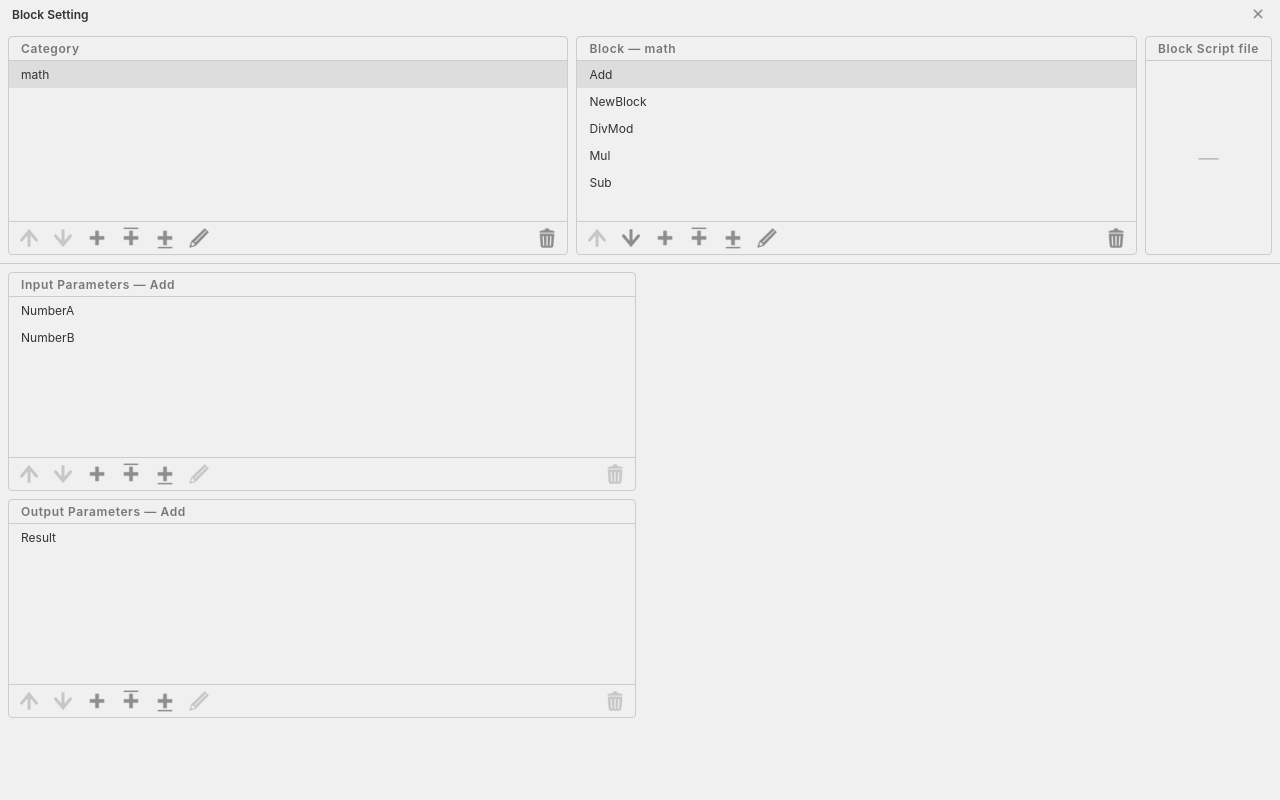
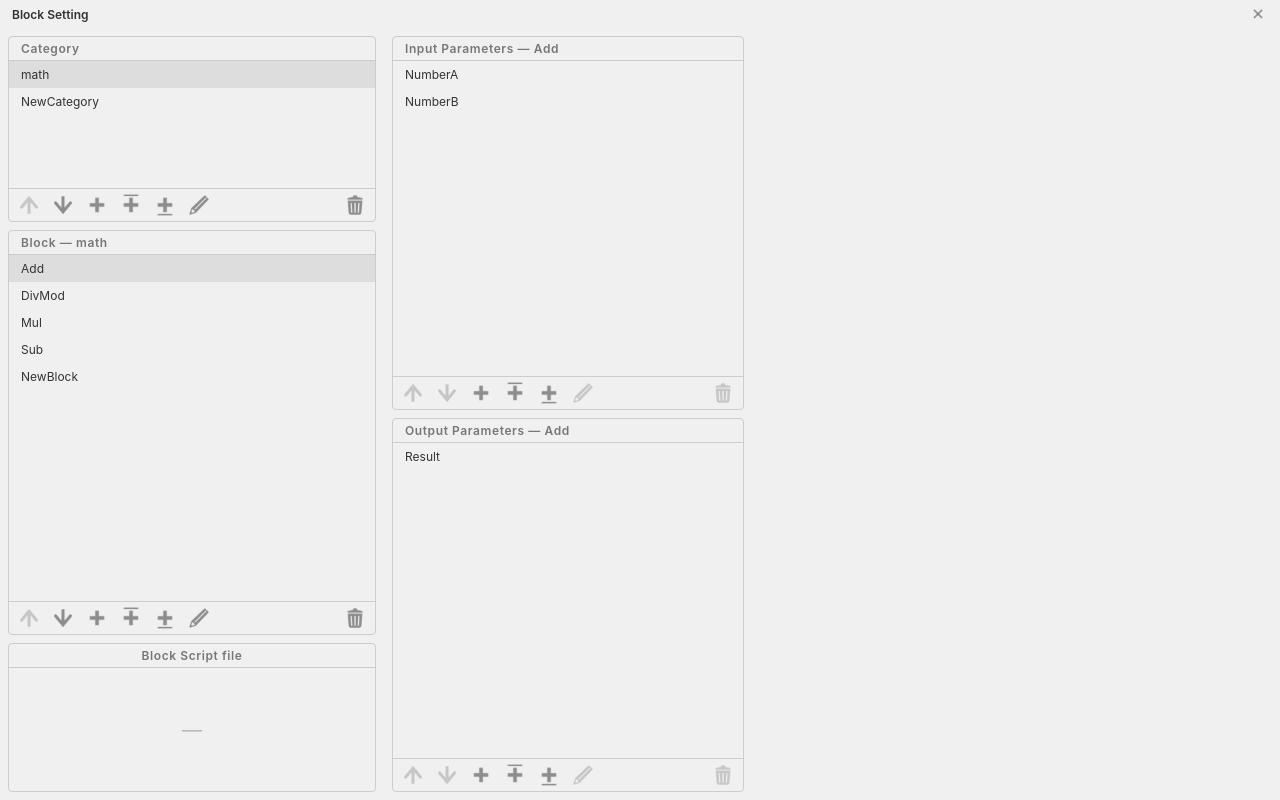
Before and after one commit to acchi17/ScriptFlow, a Vue app: page / in a window 1280 px wide. Both pictures are taken after a click on the button 24 px from the left and 68 px from the top of the page. Built offline with nearby package versions, Linux system fonts and the light colour scheme.

Commit message:
feat: reorganize block settings layout and improve styling for better usability

```diff
--- a/public/settings/BlockDefinitions.json
+++ b/public/settings/BlockDefinitions.json
@@ -40,11 +40,6 @@
               "prmType": "output"
             }
           ]
-        },
-        {
-          "name": "NewBlock",
-          "command": "NewBlock",
-          "parameters": []
         },
         {
           "name": "DivMod",
@@ -167,8 +162,17 @@
               "prmType": "output"
             }
           ]
+        },
+        {
+          "name": "NewBlock",
+          "command": "NewBlock",
+          "parameters": []
         }
       ]
+    },
+    {
+      "name": "NewCategory",
+      "blocks": []
     }
   ]
 }
--- a/src/components/BlockNameSetting.vue
+++ b/src/components/BlockNameSetting.vue
@@ -1,6 +1,6 @@
 <template>
   <div class="block-name-setting">
-    <SettingListItem
+    <SettingListItem :style="{ flex: 2.5 }"
       title="Category"
       :items="categoryNames"
       :selected-item="activeCategory"
@@ -11,7 +11,7 @@
       @rename="onRenameCategory"
       @delete="onDeleteCategory"
     />
-    <SettingListItem
+    <SettingListItem :style="{ flex: 5.5 }"
       :title="`Block — ${activeCategory}`"
       :items="activeBlockList"
       :selected-item="selectedBlock"
@@ -22,7 +22,7 @@
       @rename="onRenameBlock"
       @delete="onDeleteBlock"
     />
-    <BlockScriptSetting :block-name="selectedBlock" />
+    <BlockScriptSetting :style="{ flex: 2 }" :block-name="selectedBlock" />
   </div>
 </template>
 
@@ -183,6 +183,7 @@ export default {
 <style scoped>
 .block-name-setting {
   display: flex;
+  flex-direction: column;
   gap: 8px;
   padding: 8px;
 }
--- a/src/components/BlockParamsSetting.vue
+++ b/src/components/BlockParamsSetting.vue
@@ -1,7 +1,7 @@
 <template>
   <div class="block-params-setting">
-    <div class="param-names">
-      <SettingListItem
+    <div class="param-names" :style="{ flex: '0 0 40%' }">
+      <SettingListItem :style="{ flex: 5 }"
         :title="`Input Parameters — ${blockName}`"
         :items="inputParamNames"
         :selected-item="selectedInputParam"
@@ -12,7 +12,7 @@
         @rename="(old, nw) => onRename('input', old, nw)"
         @delete="onDelete('input', $event)"
       />
-      <SettingListItem
+      <SettingListItem :style="{ flex: 5 }"
         :title="`Output Parameters — ${blockName}`"
         :items="outputParamNames"
         :selected-item="selectedOutputParam"
@@ -24,7 +24,7 @@
         @delete="onDelete('output', $event)"
       />
     </div>
-    <div class="param-editor">
+    <div class="param-editor" :style="{ flex: '0 0 60%' }">
       <SettingParamItem
         v-if="selectedParam"
         :param="selectedParam"
@@ -163,19 +163,11 @@ export default {
   display: flex;
   gap: 8px;
   padding: 8px;
-  border-top: var(--base-outline-border, 1px solid #ccc);
 }
 
 .param-names {
   display: flex;
   flex-direction: column;
   gap: 8px;
-  flex: 1;
-  min-width: 0;
-}
-
-.param-editor {
-  flex: 1;
-  min-width: 0;
 }
 </style>
--- a/src/components/BlockSettingView.vue
+++ b/src/components/BlockSettingView.vue
@@ -5,11 +5,11 @@
       <button class="close-btn" @click="$emit('close')"></button>
     </div>
     <div class="body">
-      <BlockNameSetting
+      <BlockNameSetting :style="{ flex: '0 0 30%' }"
         @update:selected-block="selectedBlock = $event"
         @change="onNamesChange"
       />
-      <BlockParamsSetting
+      <BlockParamsSetting :style="{ flex: '0 0 70%' }"
         v-if="selectedBlock"
         :block-name="selectedBlock"
         @change="onParamsChange"
@@ -98,6 +98,7 @@ export default {
 
 .body {
   flex: 1;
+  display: flex;
   overflow-y: auto;
 }
 </style>
--- a/src/components/SettingListItem.vue
+++ b/src/components/SettingListItem.vue
@@ -97,10 +97,10 @@ export default {
 
 <style scoped>
 .panel {
+  min-height: 0;
+  min-width: 0;
   display: flex;
   flex-direction: column;
-  flex: 1;
-  min-width: 0;
   border: var(--base-outline-border);
   border-radius: 4px;
 }
@@ -111,15 +111,16 @@ export default {
   font-weight: 600;
   letter-spacing: 0.05em;
   color: #777;
-  /* background-color: var(--left-side-bg-color, #f5f5f5); */
-  border-bottom: var(--base-outline-border, 1px solid #ccc);
+  border-bottom: var(--base-outline-border);
   user-select: none;
 }
 
 .panel-body {
-  height: 160px;
+  min-height: 0;
+  min-width: 0;
+  flex-grow: 1;
+  padding-bottom: 4px;
   overflow-y: auto;
-  padding-bottom: 4px;
 }
 
 .panel-row {
--- a/src/components/SettingParamItem.vue
+++ b/src/components/SettingParamItem.vue
@@ -88,14 +88,12 @@ export default {
 
 <style scoped>
 .param-detail {
-  flex: 1;
-  min-width: 0;
-  border: var(--base-outline-border, 1px solid #ccc);
-  border-radius: 4px;
-  padding: 8px 12px;
   display: flex;
   flex-direction: column;
   gap: 6px;
+  padding: 8px 12px;
+  border-radius: 4px;
+  border: var(--base-outline-border);
 }
 
 .detail-row {
```
